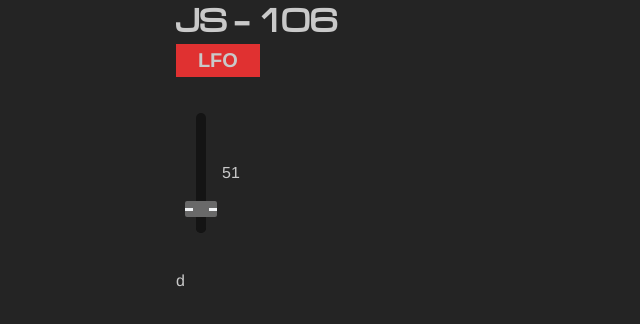
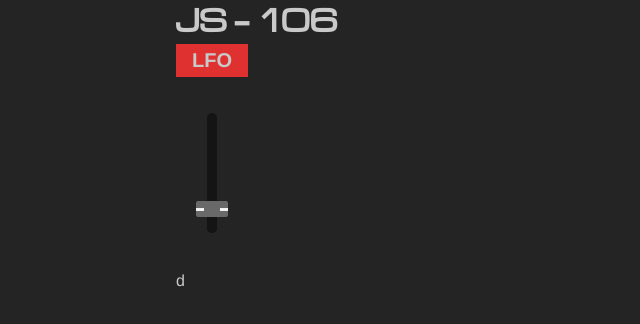
Before and after one commit to HodeonArtz/js-106, a React (Vite) app: page / in a window 1280 px wide. Shown: the top 324 px of the page, without its empty margins (0-640 px from the left). Built offline with nearby package versions, Linux system fonts and the light colour scheme.

Commit message:
feat: add tooltip to juno slider

```diff
--- a/src/components/gen/JunoSlider.tsx
+++ b/src/components/gen/JunoSlider.tsx
@@ -1,5 +1,5 @@
 import { useState } from 'react';
-import { Group } from '@mantine/core';
+import { Group, Tooltip } from '@mantine/core';
 import { useMove } from '@mantine/hooks';
 
 const JunoSlider = () => {
@@ -9,7 +9,8 @@ const JunoSlider = () => {
 
   return (
     <>
-      <Group justify="center">
+      <Tooltip label={sliderValue} position="bottom" offset={15} closeDelay={800}>
+        <Group justify="center" w={32}>
           <div
             ref={ref}
             style={{
@@ -21,6 +22,7 @@ const JunoSlider = () => {
               flexDirection: 'column',
               borderRadius: 100,
               alignItems: 'center',
+              cursor: 'pointer',
             }}
           >
             {/* Filled bar */}
@@ -36,8 +38,8 @@ const JunoSlider = () => {
             />
             <JunoSliderThumb value={value} />
           </div>
-        <span>{sliderValue}</span>
         </Group>
+      </Tooltip>
     </>
   );
 };
@@ -57,6 +59,7 @@ const JunoSliderThumb = ({ value }: { value: number }) => {
         display: 'flex',
         justifyContent: 'space-between',
         alignItems: 'center',
+        cursor: 'pointer',
       }}
     >
       <div style={{ backgroundColor: 'var(--mantine-color-gray-1', width: 8, height: 3 }} />
```
Lines whose indentation alone changed are shown as unchanged.
